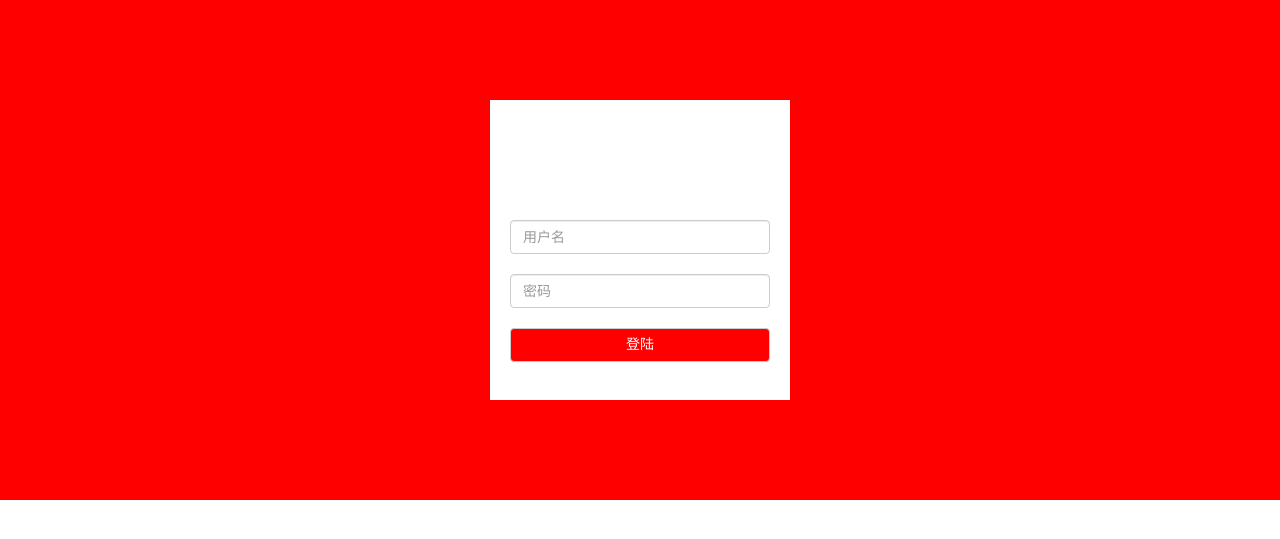
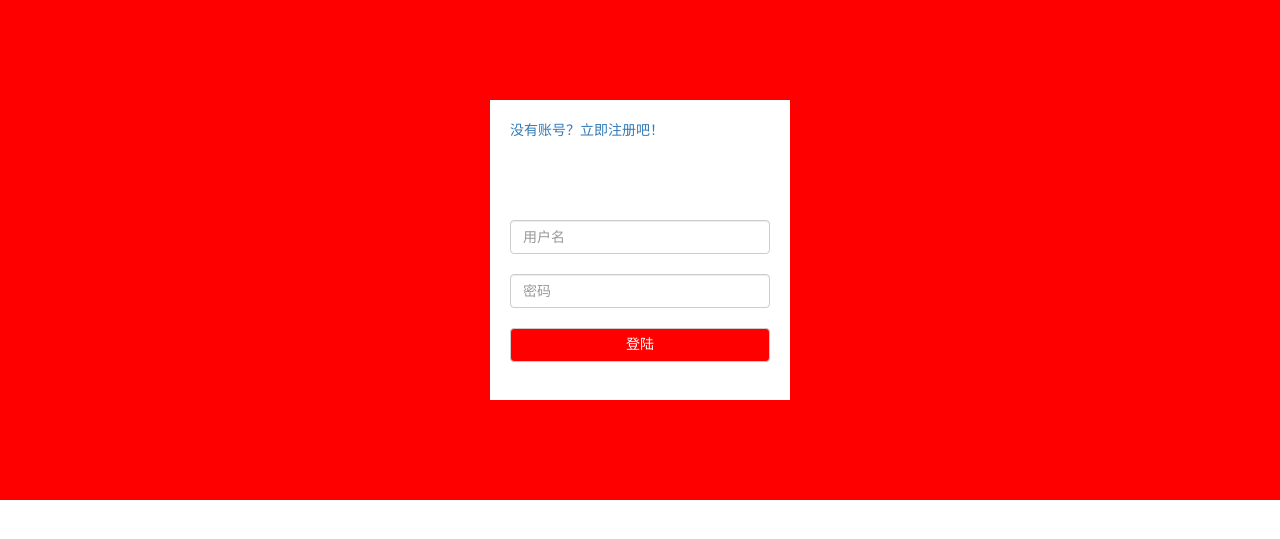
Before and after one commit to zhenailuoye1/mission, a Flask app: page /login in a window 1280 px wide. Shown: the part 50-589 px from the top of the page. Run offline with Flask 2, Linux system fonts and the light colour scheme; some libraries are stand-ins or nearby versions.

Commit message:
login4.0

```diff
--- a/static/js/login.js
+++ b/static/js/login.js
@@ -21,6 +21,7 @@ $(function () {
             },
             success: function (data,Status) {
                 if (data == 'ok') {
+                    alert('登陆成功！跳转到首页中...')
                     window.location.href = "/";
                 }
                 else {
--- a/templates/login.html
+++ b/templates/login.html
@@ -14,7 +14,9 @@
         </div>
         <div class="body">
             <div class="login">
-                <div class="login-header"></div>
+                <div class="login-header">
+                    <a href="/account">没有账号？立即注册吧！</a>
+                </div>
                 <form action="/login" method="post">
                     <input type="text" name="user_name" class="form-control" placeholder="用户名">
                     <input type="password" name="password" class="form-control" placeholder="密码">
```
